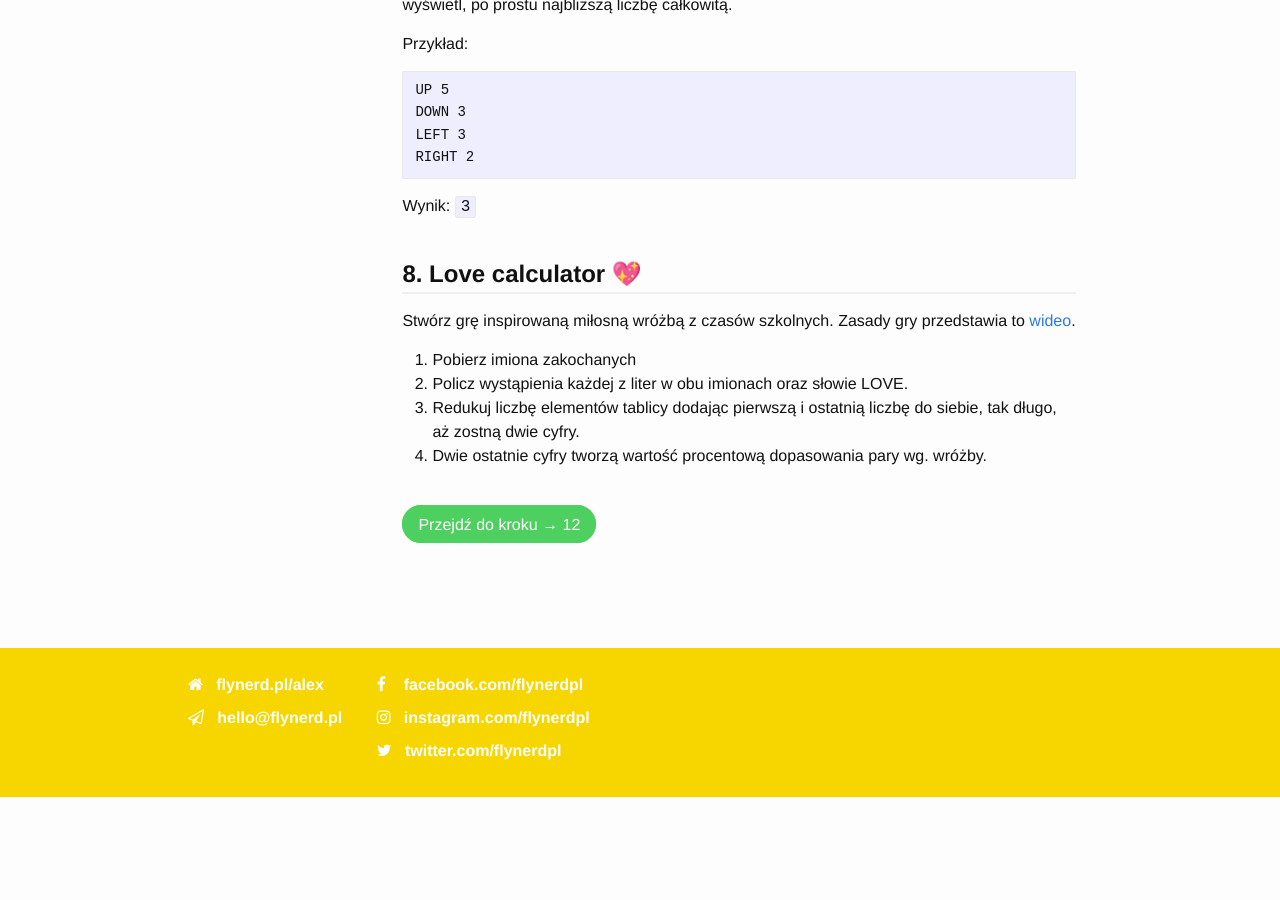
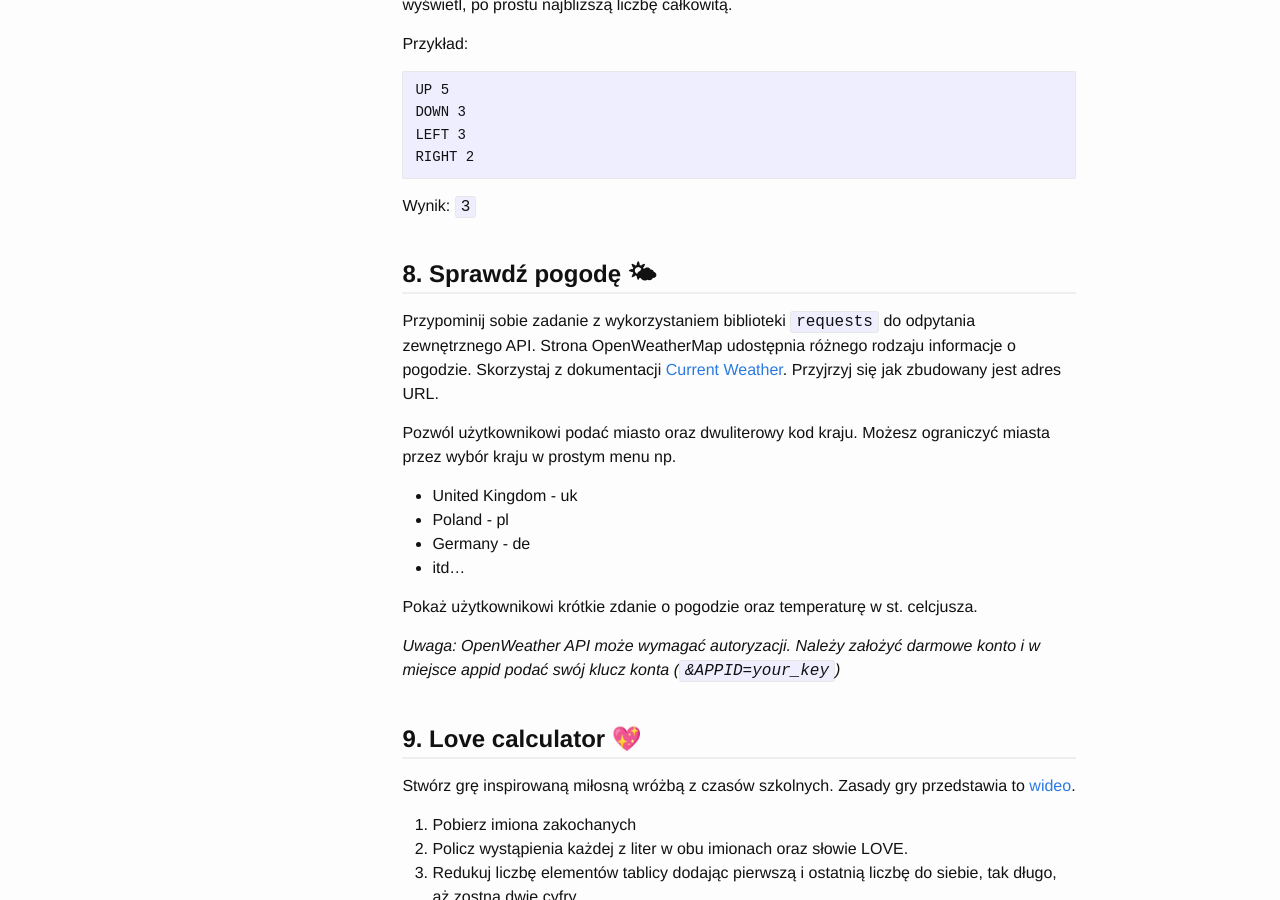
Before and after one commit to doITforAlex/Python-od-podstaw, a Jekyll site: the page built from _steps/step11-zadania.md, in a window 1280 px wide and 900 px high, scrolled down 2111 px. Built offline with Jekyll 4.4.1, drawn with Linux system fonts in a browser that asks for light colours; nearby versions of some CDN libraries; before the commit the page ends 2908 px from its top, so only the background shows below that.

Commit message:
task open weather api

```diff
--- a/_steps/step11-zadania.md
+++ b/_steps/step11-zadania.md
@@ -85,8 +85,23 @@ RIGHT 2
 
 Wynik: `3`
 
+### 8. Sprawdź pogodę 🌤
 
-### 8. Love calculator 💖
+Przypominij sobie zadanie z wykorzystaniem biblioteki `requests` do odpytania zewnętrznego API.
+Strona OpenWeatherMap udostępnia różnego rodzaju informacje o pogodzie. Skorzystaj z dokumentacji [Current Weather](https://openweathermap.org/current). Przyjrzyj się jak zbudowany jest adres URL.
+
+Pozwól użytkownikowi podać miasto oraz dwuliterowy kod kraju. Możesz ograniczyć miasta przez wybór kraju w prostym menu np.
+
+- United Kingdom - uk
+- Poland - pl
+- Germany - de
+- itd...
+
+Pokaż użytkownikowi krótkie zdanie o pogodzie oraz temperaturę w st. celcjusza.
+
+*Uwaga: OpenWeather API może wymagać autoryzacji. Należy założyć darmowe konto i w miejsce appid podać swój klucz konta (`&APPID=your_key`)*
+
+### 9. Love calculator 💖
 
 Stwórz grę inspirowaną miłosną wróżbą z czasów szkolnych. Zasady gry przedstawia to [wideo](https://www.youtube.com/watch?v=oFsLVG7EAZ4).
 1. Pobierz imiona zakochanych
```
Also changed, not shown: 1 other file.
